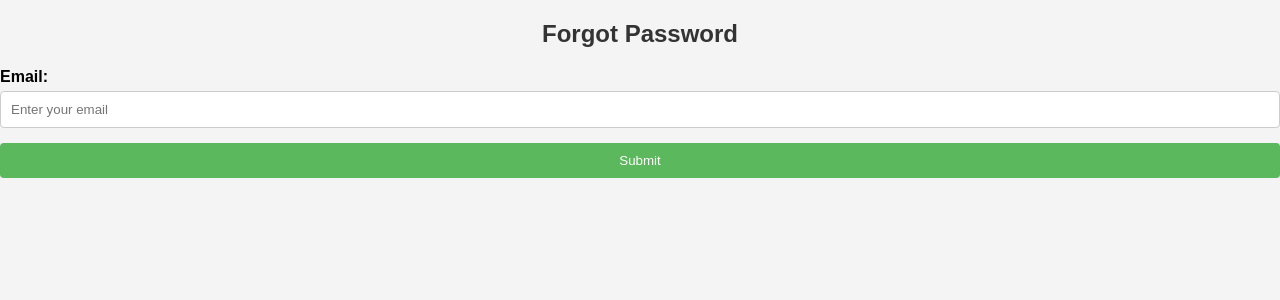
After one commit to Tetenotes/task-assigner, a Flask app: template templates/forgot_password.html in a window 1280 px wide. The commit adds this page. Shown: the top 300 px of the page. Run offline with Flask 2, Linux system fonts and the light colour scheme; the template is opened without the code that fills it, so the values that code supplies are empty.

Commit message:
Add files via upload

```diff
--- /dev/null
+++ b/templates/forgot_password.html
@@ -0,0 +1,18 @@
+<!DOCTYPE html>
+<html lang="en">
+<head>
+    <meta charset="UTF-8">
+    <title>Forgot Password</title>
+    <link rel="stylesheet" href="{{ url_for('static', filename='css/styles.css') }}">
+</head>
+<body>
+    <div class="forgot-password-container">
+        <h2>Forgot Password</h2>
+        <form id="forgot-password-form" method="POST" action="/forgot_password">
+            <label for="email">Email:</label>
+            <input type="email" id="email" name="email" placeholder="Enter your email" required>
+            <button type="submit">Submit</button>
+        </form>
+    </div>
+</body>
+</html>
--- a/templates/login.html
+++ b/templates/login.html
@@ -9,6 +9,7 @@
 <body>
     <div class="login-container">
         <img src="{{ url_for('static', filename='images/trans_image.jpg') }}" alt="Background Image">
+        <h1>Welcome to Task Assigner</h1>
         <h2>Login</h2>
         <form id="login-form" method="POST" action="/login">
             <label for="email">Email:</label>
@@ -17,6 +18,7 @@
             <input type="password" id="password" name="password" placeholder="Password" autocomplete="current-password" required>
             <button type="submit">Login</button>
         </form>
+        <p><a href="/forgot_password">Forgot Password?</a></p>
         <p>Don't have an account? <a href="/register">Register here</a></p>
     </div>
     <script>
--- a/templates/portal.html
+++ b/templates/portal.html
@@ -6,7 +6,12 @@
     <title>Portal</title>
     <link rel="stylesheet" href="{{ url_for('static', filename='css/styles.css') }}">
     <link href="https://cdn.jsdelivr.net/npm/bootstrap@5.3.0/dist/css/bootstrap.min.css" rel="stylesheet">
+    <style>
+        .navbar-nav .nav-link.active {
 
+            border-radius: 0.25rem;
+        }
+    </style>
 </head>
 
 <body>
```
Also changed, not shown: templates/reset_password.html (added, +20 -0 lines).
